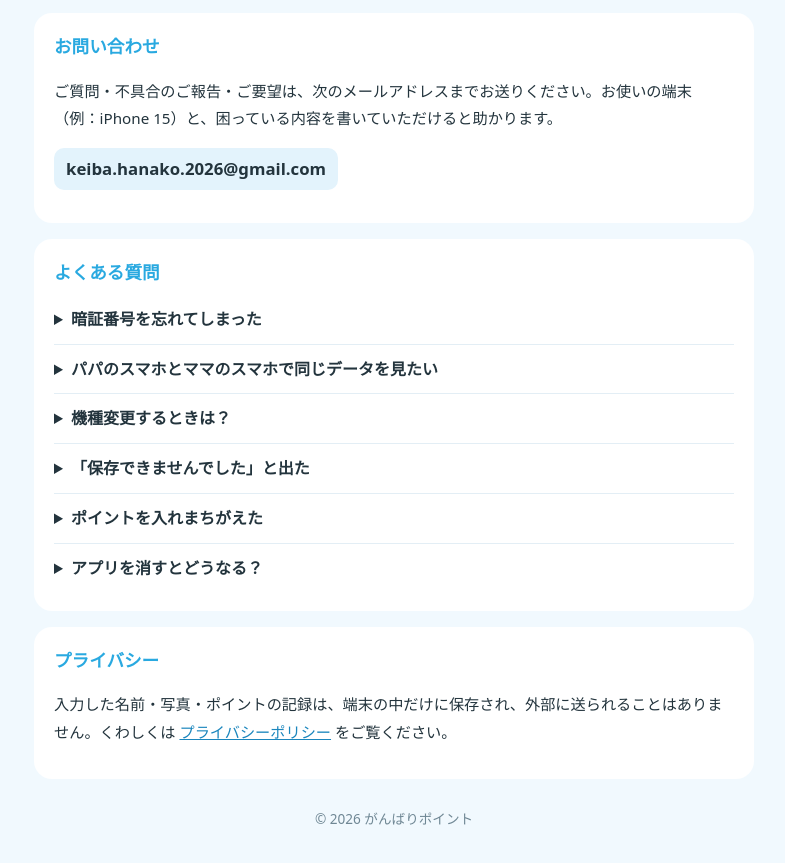
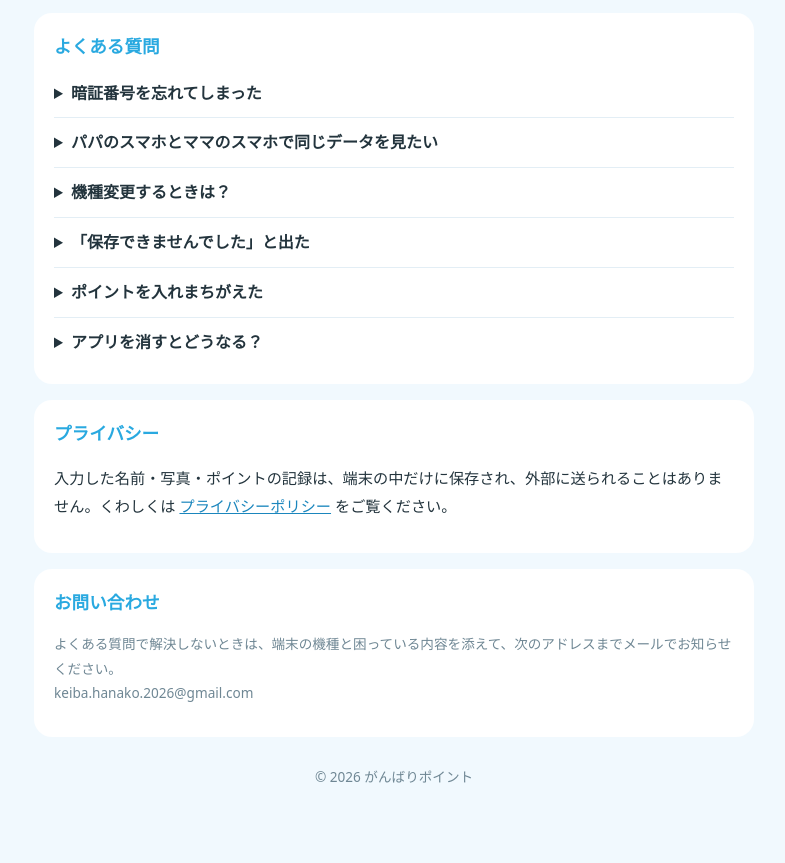
Before and after one commit to ganbari-points-app/ganbari-points-app.github.io, a plain HTML site: page index.html in a window 1280 px wide. Shown: the part 137-1000 px from the top of the page, without its empty margins (246-1031 px from the left). After the commit the page ends 975 px from the top, so only its background shows below. Drawn offline with Linux system fonts and the light colour scheme.

Commit message:
お問い合わせを控えめな表示に

```diff
--- a/index.html
+++ b/index.html
@@ -16,7 +16,7 @@
     h2 { font-size: 1.1rem; margin: 0 0 6px; color: var(--accent); }
     p, li { font-size: 0.95rem; }
     section { background: var(--card); border-radius: 18px; padding: 18px 20px; margin-top: 16px; }
-    .mail { display: inline-block; font-weight: 700; font-size: 1.05rem; background: #e3f3fc; padding: 6px 12px; border-radius: 10px; user-select: all; word-break: break-all; }
+    .contact p { font-size: 0.85rem; color: var(--muted); }
     details { border-top: 1px solid #e3eef5; padding: 10px 0; }
     details:first-of-type { border-top: 0; }
     summary { cursor: pointer; font-weight: 700; }
@@ -34,12 +34,6 @@
       <p class="lead">いいことをするとポイントがたまって、目標を達成するとごほうびがもらえる、家族向けアプリです。</p>
     </div>
   </div>
-
-  <section>
-    <h2>お問い合わせ</h2>
-    <p>ご質問・不具合のご報告・ご要望は、次のメールアドレスまでお送りください。お使いの端末（例：iPhone 15）と、困っている内容を書いていただけると助かります。</p>
-    <p><span class="mail">keiba.hanako.2026@gmail.com</span></p>
-  </section>
 
   <section>
     <h2>よくある質問</h2>
@@ -74,6 +68,11 @@
     <p>入力した名前・写真・ポイントの記録は、端末の中だけに保存され、外部に送られることはありません。くわしくは <a href="privacy.html">プライバシーポリシー</a> をご覧ください。</p>
   </section>
 
+  <section class="contact">
+    <h2>お問い合わせ</h2>
+    <p>よくある質問で解決しないときは、端末の機種と困っている内容を添えて、次のアドレスまでメールでお知らせください。<br>keiba.hanako.2026@gmail.com</p>
+  </section>
+
   <footer>© 2026 がんばりポイント</footer>
 </main>
 </body>
```
